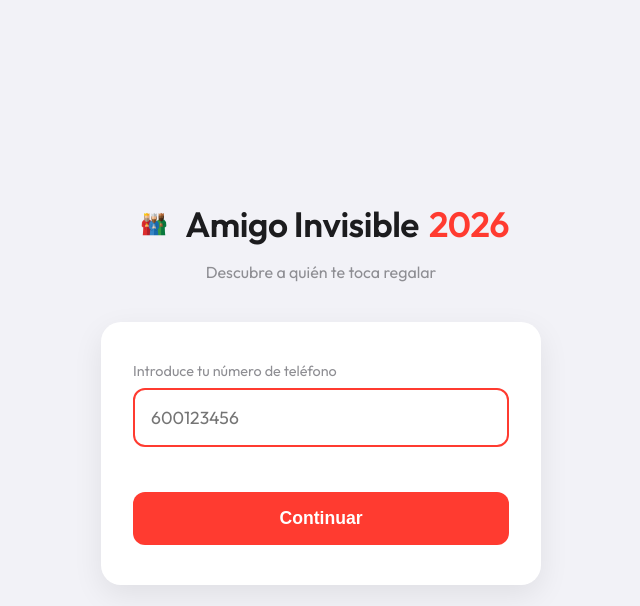
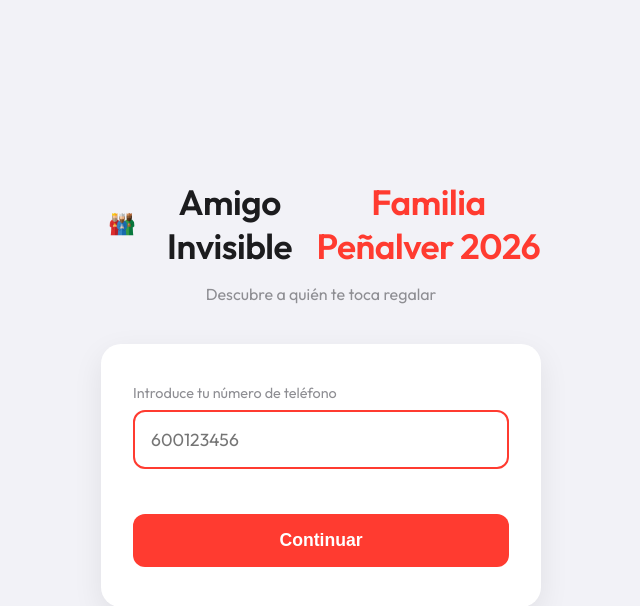
Before and after one commit to ricardpenalver/amigo-invisible, a Flask app: page / in a window 1280 px wide. Shown: the top 606 px of the page, without its empty margins (319-959 px from the left). Run offline with Flask 3, Linux system fonts and the light colour scheme.

Commit message:
UI: Update branding to Familia Peñalver and remove v3

```diff
--- a/templates/index.html
+++ b/templates/index.html
@@ -4,7 +4,7 @@
 <head>
     <meta charset="UTF-8">
     <meta name="viewport" content="width=device-width, initial-scale=1.0">
-    <title>Amigo Invisible 2026</title>
+    <title>Amigo Invisible Familia Peñalver 2026</title>
     <link rel="preconnect" href="https://fonts.googleapis.com">
     <link rel="preconnect" href="https://fonts.gstatic.com" crossorigin>
     <link href="https://fonts.googleapis.com/css2?family=Outfit:wght@300;400;600&display=swap" rel="stylesheet">
@@ -16,7 +16,7 @@
     <div class="container">
         <header>
             <h1><img src="/static/reyes-magos.png" alt="Reyes Magos" class="header-icon"> Amigo Invisible <span
-                    class="highlight">2026</span></h1>
+                    class="highlight">Familia Peñalver 2026</span></h1>
             <p>Descubre a quién te toca regalar</p>
         </header>
 
```
